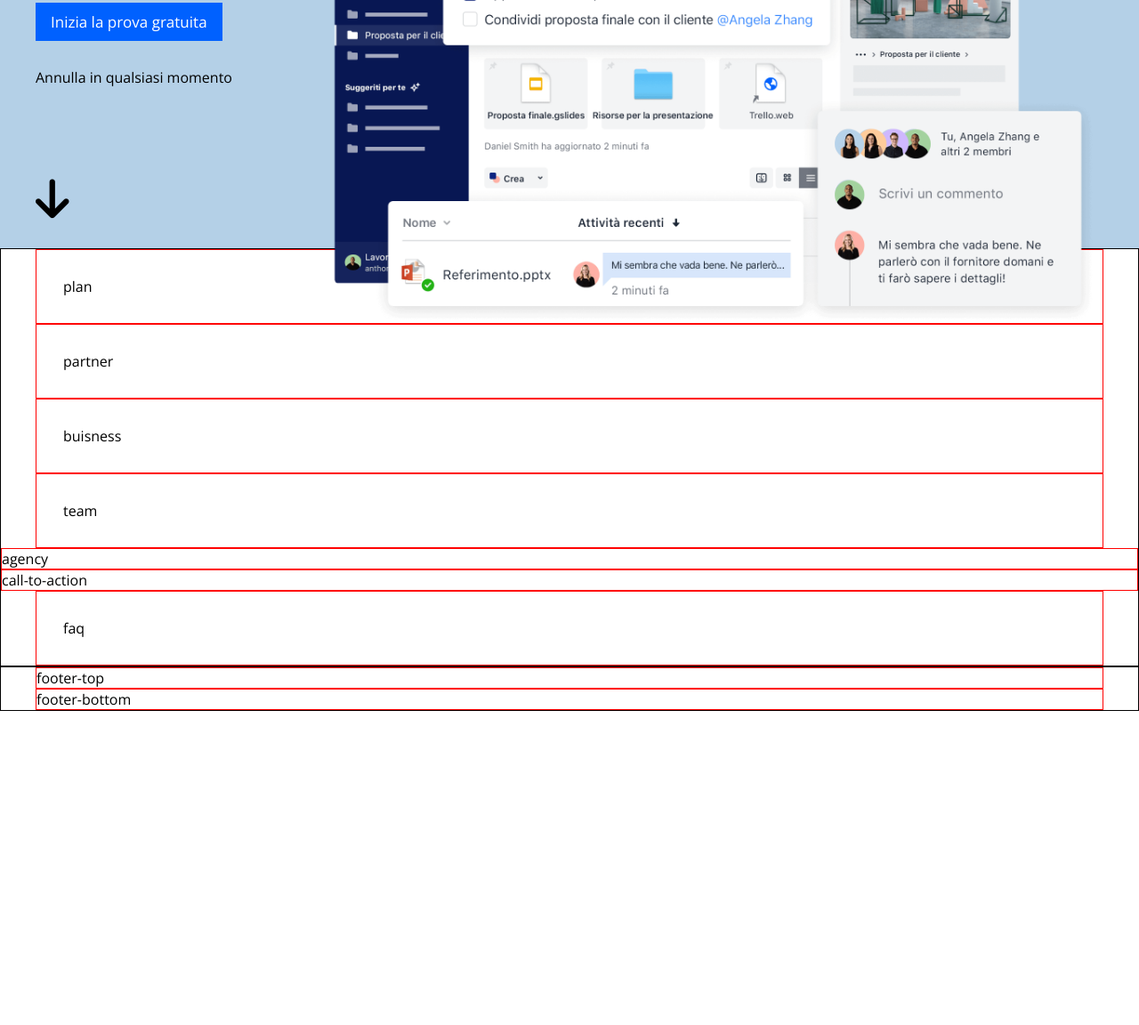
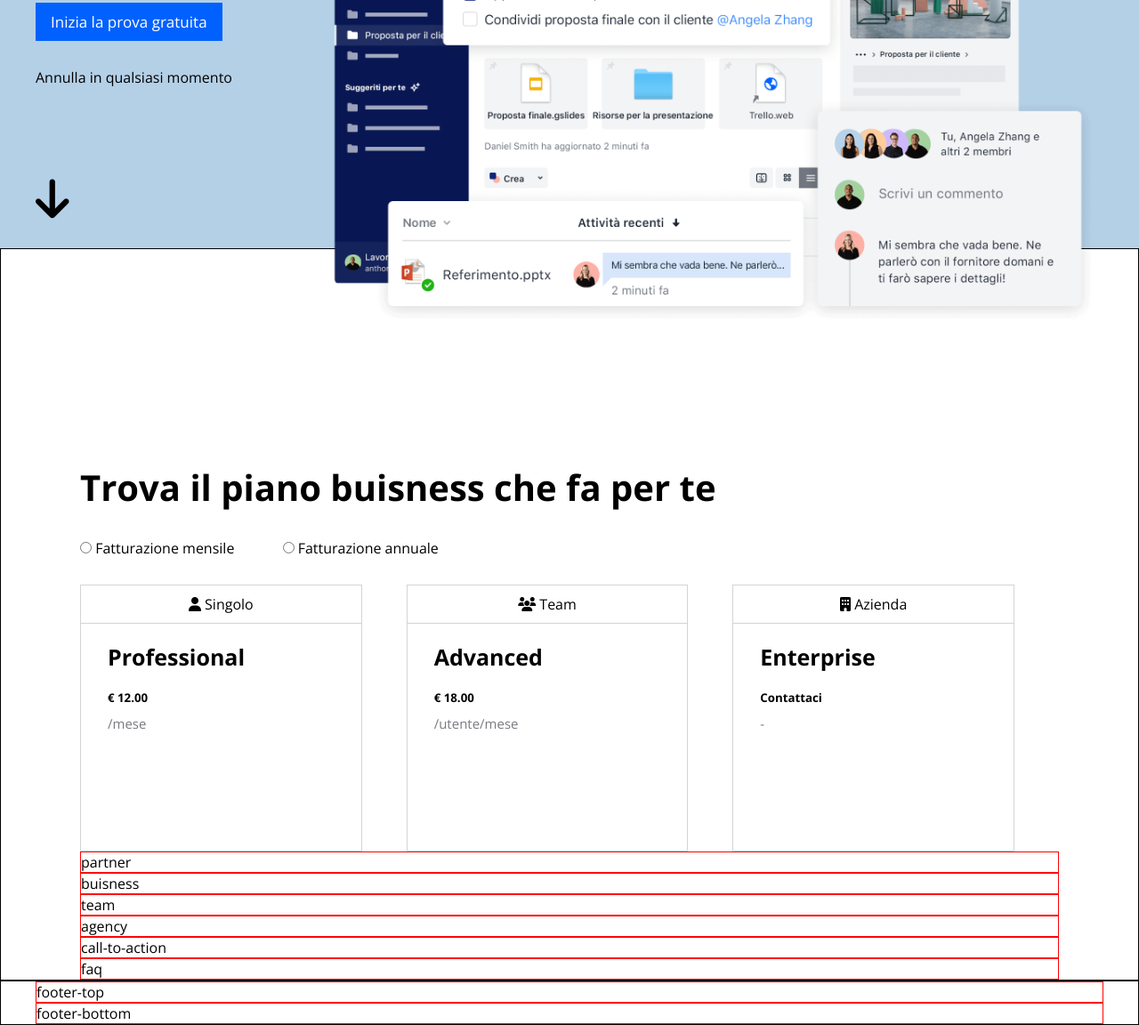
Before and after one commit to lorenzo-de-giorgi/htmlcss-dropbox, a plain HTML site: page index.html in a window 1280 px wide. Shown: the part 461-1613 px from the top of the page at 89% size. Before the commit the page ends 1260 px from the top, so only its background shows below. Drawn offline with nearby package versions, Linux system fonts and the light colour scheme.

Commit message:
doing box section

```diff
--- a/css/style.css
+++ b/css/style.css
@@ -25,6 +25,8 @@ html{
 	--color-bg-herst: #b4d0e7;
 	--color-bg-clearchannel: #ffd830;
 	--color-text-buisness: #61082b;
+    --color-box: #d4d4d7;
+    --color-plan-text: #797b80;
 }
 
 .debug{
@@ -50,8 +52,9 @@ ul{
     margin: 0 auto;
 }
 
-.padding{
-    padding: 30px;
+.container-small{
+    max-width: 1100px;
+    margin: 0 auto;
 }
 
 .padding-top{
@@ -132,7 +135,7 @@ h1{
     font-size: 15px;
     padding-top: 30px;
 }
-.padding-top-30{
+.padding-top-40{
     padding-top: 40px;
 }
 #hero-btn{
@@ -150,6 +153,53 @@ h1{
 /*  */
 
 /* body section */
+/* plan section */
+#plan{
+    padding-top: 250px;
+}
+#plan-title{
+    margin-top: -10px;
+    font-size: 40px;
+    word-break: initial;
+}
+.radio-form{
+    padding: 30px;
+    margin-left: -80px;
+}
+input{
+    margin-left: 50px;
+}
+.gap-50{
+    gap: 50px;
+}
+.box{
+    border: 1px solid var(--color-box);
+    width: calc(1100px / 3 - 50px);
+    height: 300px;
+}
+.box-title{
+    text-align: center;
+    padding: 10px;
+    border-bottom: 1px solid var(--color-box);
+}
+.plan-title{
+    font-size: 25px;
+}
+.padding-top-30{
+    padding-top: 30px;
+}
+.text-indent-30{
+    text-indent: 30px;
+}
+.padding-top-20{
+    padding-top: 20px;
+}
+.plan-type{
+    color: var(--color-plan-text);
+    font-size: 15px;
+    padding-top: 10px;
+}
+
 
 
 #agency{
--- a/index.html
+++ b/index.html
@@ -49,9 +49,9 @@
                 <p id="hero-text">Finalmente tutti i tuoi strumenti, contenuti e collaboratori sono accessibili dallo stesso posto. Dropbox Buisness è piú di uno spazio di archiviazione sicuro: è un modo intelligente e integrato per ottimizare il flusso di lavoro esistente.</p>
             </div>
             <!-- hero button -->
-            <div class="padding-top-30">
+            <div class="padding-top-40">
                 <a id="hero-btn" href="#">Inizia la prova gratuita</a>
-                <p class="padding-top-30">Annulla in qualsiasi momento</p>
+                <p class="padding-top-40">Annulla in qualsiasi momento</p>
                 <!-- hero arrow -->
                 <a href="#call-to-action"><i class="fa-solid fa-arrow-down"></i></a>
             </div>
@@ -59,13 +59,40 @@
     </header>
     <!-- main -->
     <main class="debug-1">
-        <section id="plan" class="debug container padding">plan</section>
-        <section id="partner" class="debug container padding">partner</section>
-        <section id="buisness" class="debug container padding">buisness</section>
-        <section id="team" class="debug container padding">team</section>
+        <section id="plan" class="container-small">
+            <h2 id="plan-title">Trova il piano buisness che fa per te</h2>
+            <form action="" class="radio-form">
+                <input type="radio" name="plan" id="monthly">
+                <label for="monthly">Fatturazione mensile</label>
+                <input type="radio" name="plan" id="annually">
+                <label for="annually">Fatturazione annuale</label>
+            </form>
+            <div class=" gap-50 d-flex">
+                <div class="box">
+                    <p class="box-title"><i class="fa-solid fa-user"></i> Singolo</p>
+                    <h3 class="plan-title padding-top-20 text-indent-30">Professional</h3>
+                    <h5 class="padding-top-20 text-indent-30">&euro; 12.00</h5>
+                    <p class="plan-type text-indent-30">/mese</p>
+                </div>
+                <div class="box">
+                    <p class="box-title"><i class="fa-solid fa-users"></i> Team</p>
+                    <h3 class="padding-top-20 text-indent-30 plan-title">Advanced</h3>
+                    <h5 class="padding-top-20 text-indent-30">&euro; 18.00</h5>
+                    <p class="plan-type text-indent-30">/utente/mese</p>
+                </div>
+                <div class="box">
+                    <p class="box-title"><i class="fa-solid fa-building"></i> Azienda</p>
+                    <h3 class="padding-top-20 text-indent-30 plan-title">Enterprise</h3>
+                    <h5 class="padding-top-20 text-indent-30">Contattaci</h5>
+                    <p class="plan-type text-indent-30">-</p>
+                </div>
+            </div>
+        <section id="partner" class="debug container container-small">partner</section>
+        <section id="buisness" class="debug container container-small">buisness</section>
+        <section id="team" class="debug container container-small">team</section>
         <section id="agency" class="debug">agency</section>
         <section id="call-to-action" class="debug">call-to-action</section>
-        <section id="faq" class="debug container padding">faq</section>
+        <section id="faq" class="debug container container-small">faq</section>
     </main>
     <!-- footer -->
     <footer class="debug-1">
```
